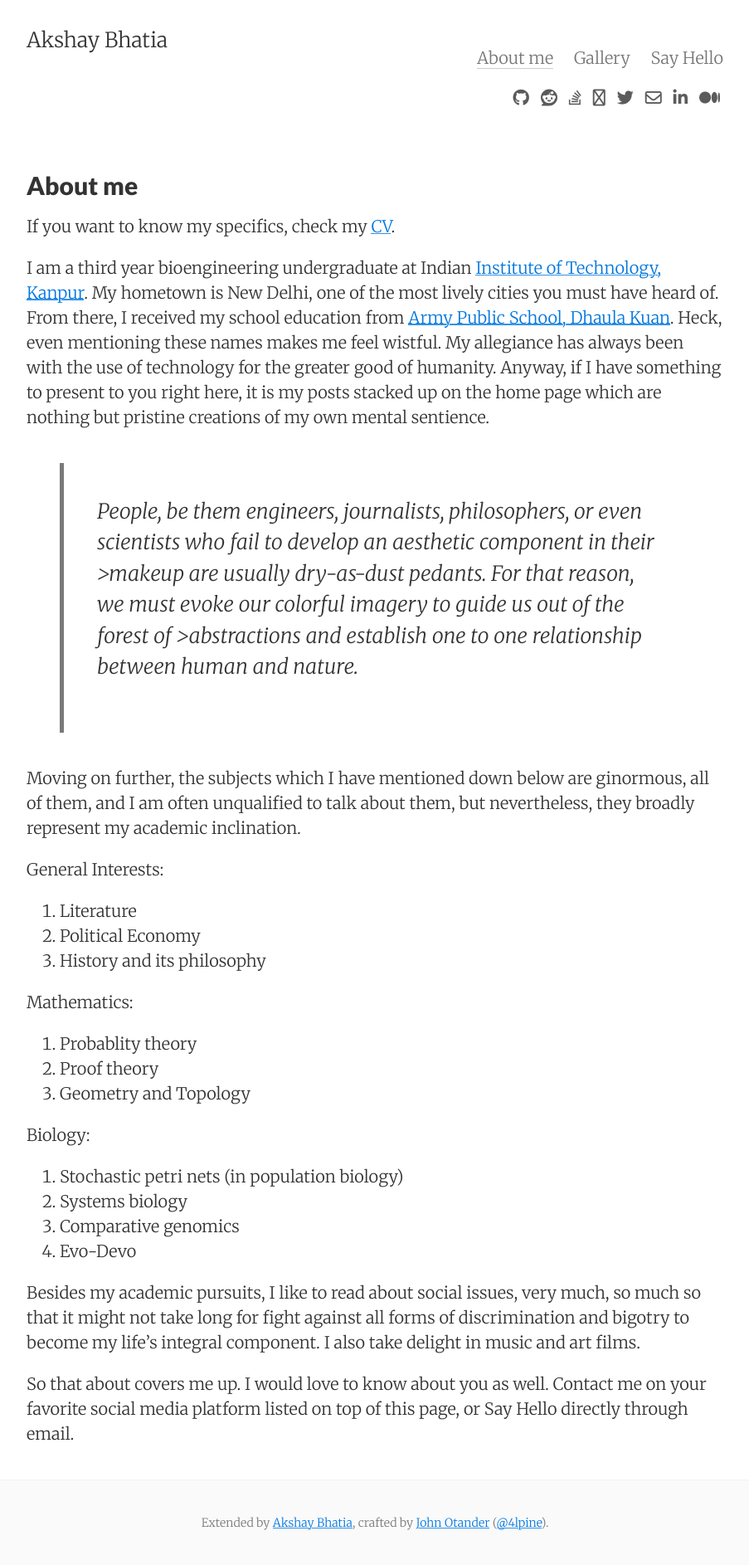
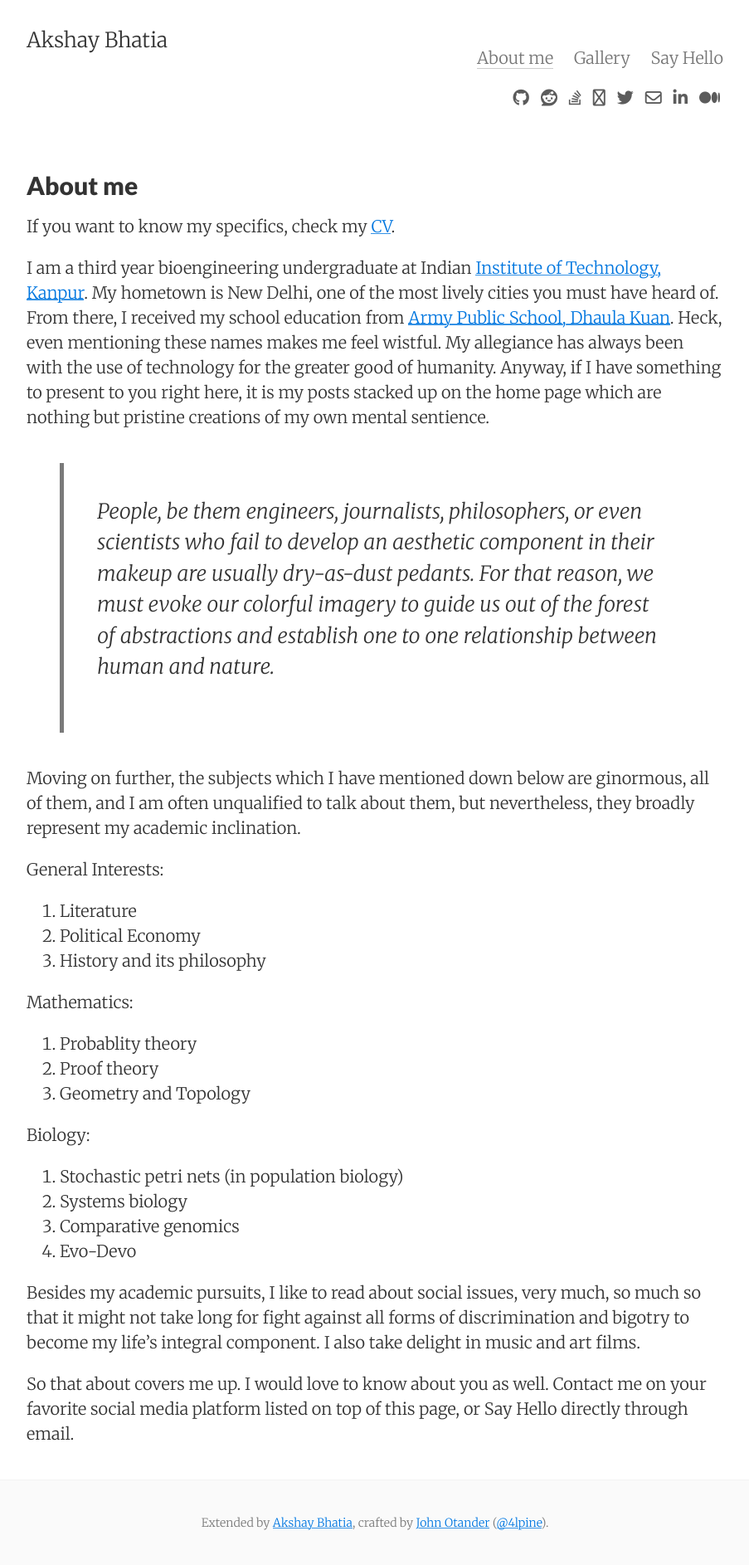
Before and after one commit to AxeShare/axeshare.github.io, a Jekyll site: the page built from about.md, in a window 1280 px wide. Shown: the whole page at 83% size, without its empty margins (188-1091 px from the left). Built offline with Jekyll 4.4.1, drawn with Linux system fonts in a browser that asks for light colours; nearby versions of some CDN libraries.

```diff
--- a/about.md
+++ b/about.md
@@ -9,7 +9,7 @@ If you want to know my specifics, check my [CV][cv].
 
 I am a third year bioengineering undergraduate at Indian [Institute of Technology, Kanpur][iitk]. My hometown is New Delhi, one of the most lively cities you must have heard of. From there, I received my school education from [Army Public School, Dhaula Kuan][aps]. Heck, even mentioning these names makes me feel wistful. My allegiance has always been with the use of technology for the greater good of humanity. Anyway, if I have something to present to you right here, it is my posts stacked up on the home page which are nothing but pristine creations of my own mental sentience.
 
->People, be them engineers, journalists, philosophers, or even scientists who fail to develop an aesthetic component in their >makeup are usually dry-as-dust pedants. For that reason, we must evoke our colorful imagery to guide us out of the forest of >abstractions and establish one to one relationship between human and nature.
+>People, be them engineers, journalists, philosophers, or even scientists who fail to develop an aesthetic component in their makeup are usually dry-as-dust pedants. For that reason, we must evoke our colorful imagery to guide us out of the forest of abstractions and establish one to one relationship between human and nature.
 
 Moving on further, the subjects which I have mentioned down below are ginormous, all of them, and I am often unqualified to talk about them, but nevertheless, they broadly represent my academic inclination.
 
```
